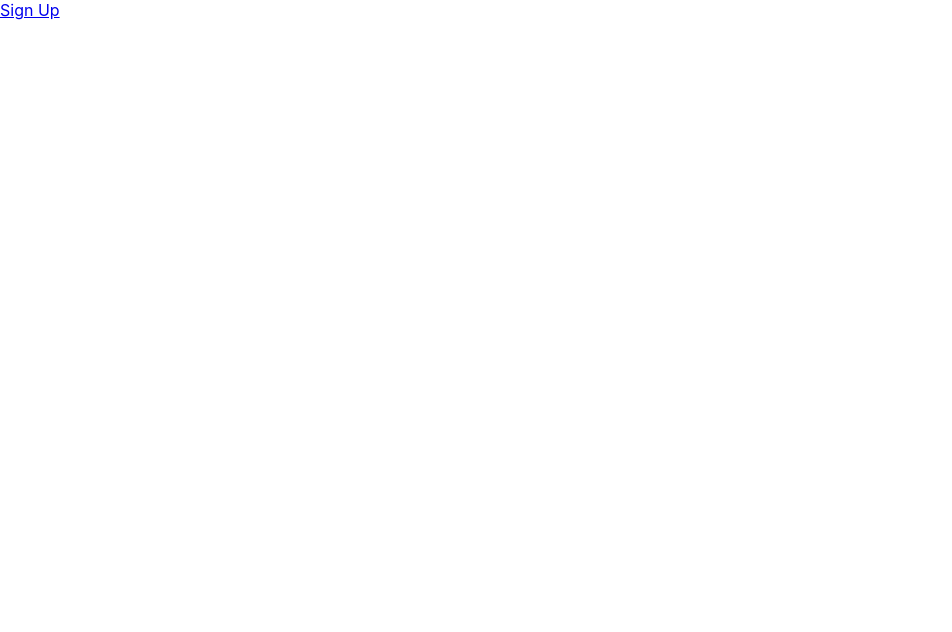
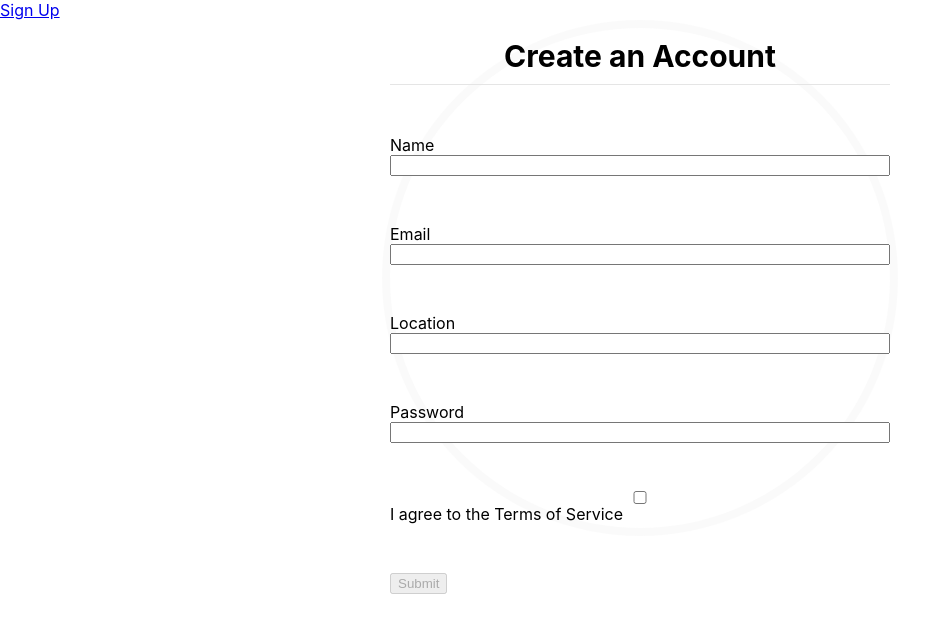
Before and after one commit to BW-African-Marketplace-II/FE-React, a React (Create React App) app in the folder fe-react/: page /login in a window 1280 px wide. Shown: the top 632 px of the page, without its empty margins (0-952 px from the left). Built offline with nearby package versions, Linux system fonts and the light colour scheme.

Commit message:
used axiosWithAuth and used fake api

```diff
--- a/fe-react/src/App.js
+++ b/fe-react/src/App.js
@@ -8,9 +8,9 @@ import ItemList from './components/ItemList'
 function App() {
   return (
     <div className="App">
-      <Link to="/signUp">Sign Up</Link>
+      <Link to="/login">Sign Up</Link>
       <Switch>
-        <Route exact path="/signUp"><SignUpForm /></Route>
+        <Route exact path="/login"><SignUpForm /></Route>
         <PrivateRoute exact path="/protected" component={ItemList} />
       </Switch>
 
--- a/fe-react/src/components/signUpForm.js
+++ b/fe-react/src/components/signUpForm.js
@@ -1,7 +1,9 @@
 import React, { useState, useEffect } from 'react';
 import * as yup from 'yup';
 import axios from 'axios';
+import { useHistory } from 'react-router-dom'
 import styled from 'styled-components'
+import { axiosWithAuth } from '../utils/axiosWithAuth'
 
 
 const MainDiv = styled.div`
@@ -79,7 +81,7 @@ const formSchema = yup.object().shape({
 // Form Function
 
 function SignUpForm() {
-
+    const history = useHistory()
     const [userList, setUserList] = useState([]);
 
     const [formState, setFormState] = useState({
@@ -137,14 +139,18 @@ const inputChange = e => {
 };
 
 const formSubmit = e => {
-    // e.preventDefault();
-    axios
-        .post("https://reqres.in/api/users", formState)
+    e.preventDefault();
+    console.log('submitted')
+    axiosWithAuth()
+        .post("/friends", formState)
         .then(response => {
-            const apiReturn = response.data
-            console.log(response.data)
-            setUserList([...userList, apiReturn])
-            setFormState(formState)
+            console.log(response)
+            window.localStorage.setItem('token', response.data.payload)
+            history.push('/protected')
+            // const apiReturn = response.data
+            // console.log(response.data)
+            // setUserList([...userList, apiReturn])
+            // setFormState(formState)
         })
         .catch(err => console.log(err));
 };
```
